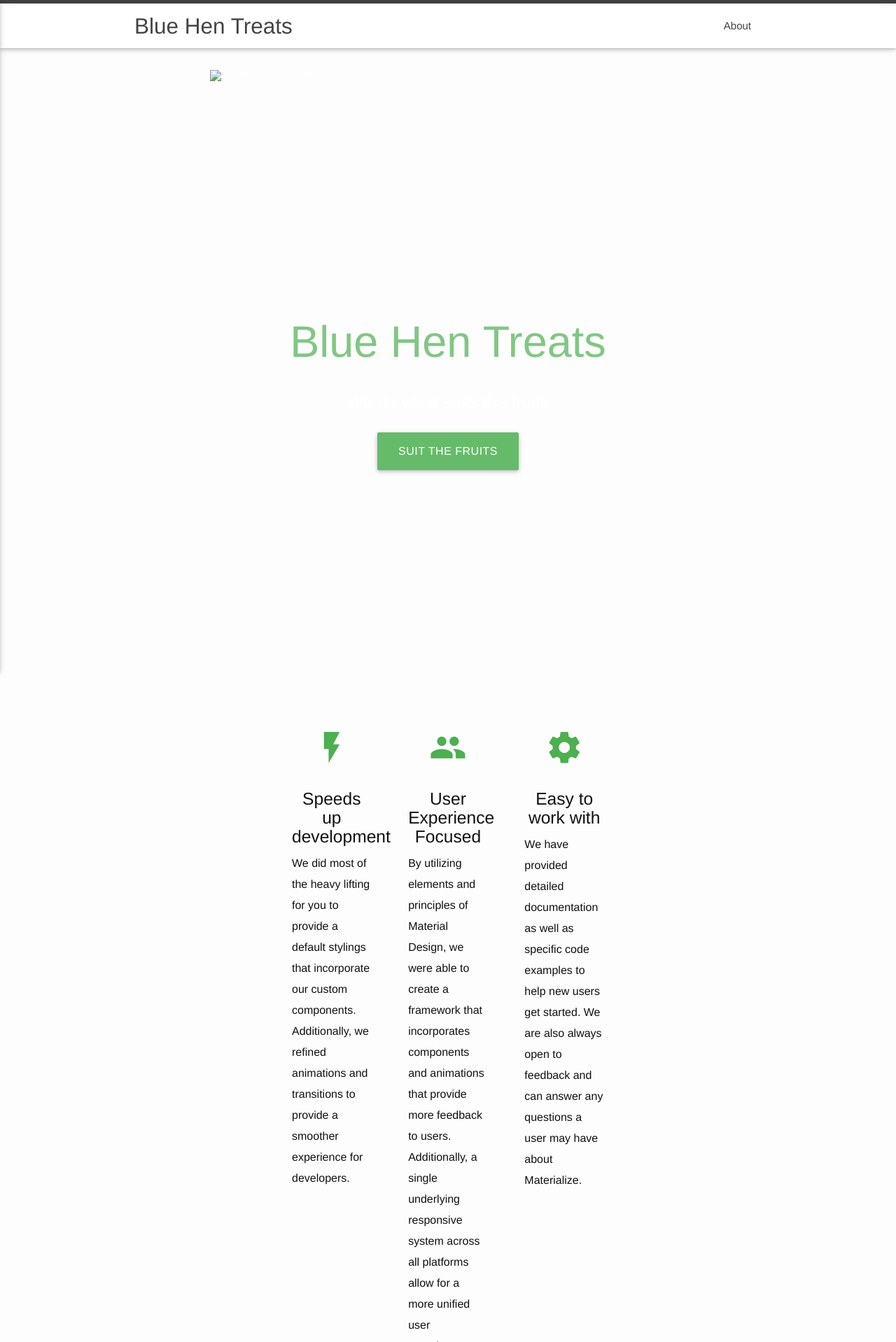
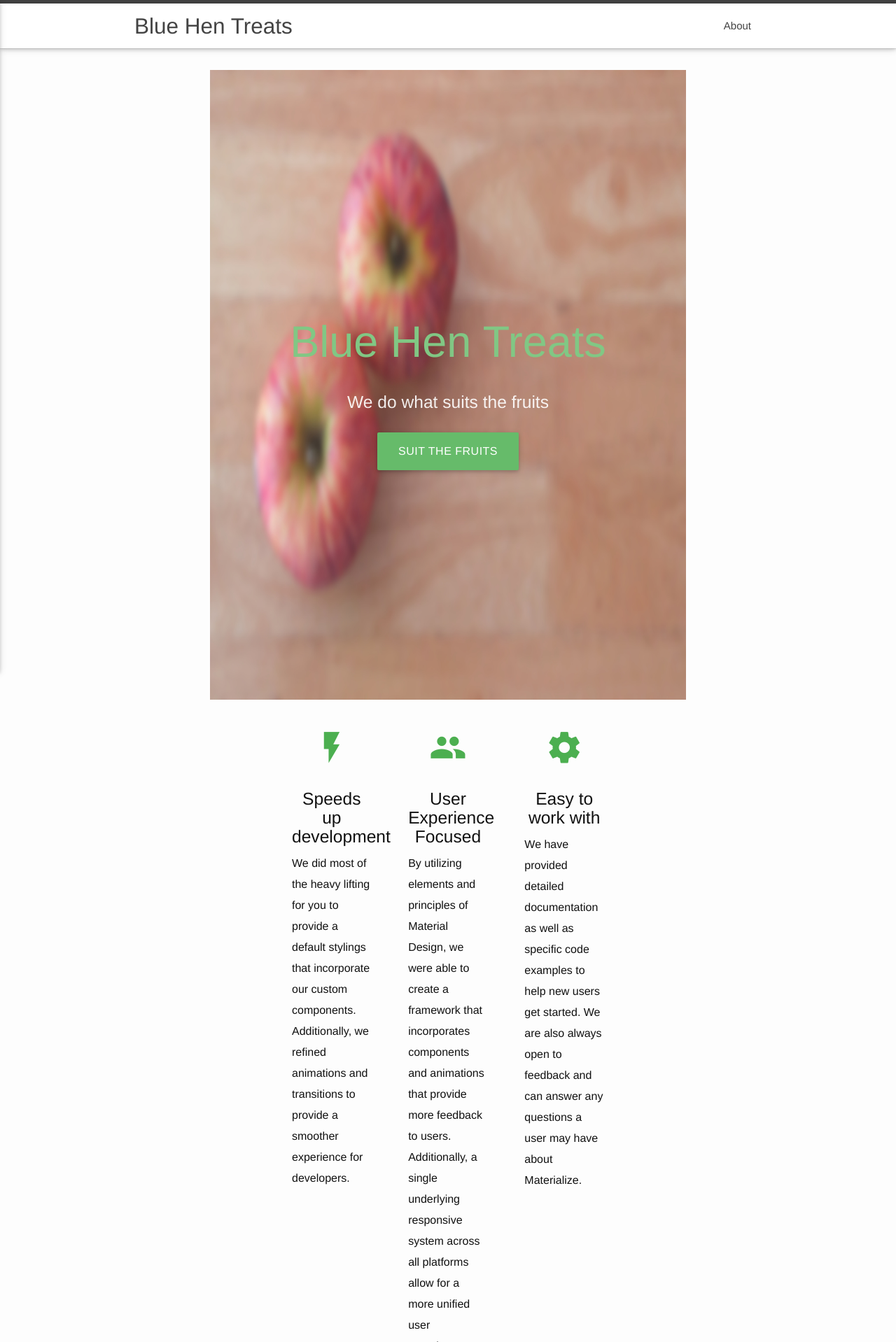
Before and after one commit to veggiedefender/bluehentreats, a Jekyll site: the page built from index.html, in a window 1280 px wide. Shown: the top 1918 px of the page at 70% size. Built offline with Jekyll 4.4.1, drawn with Linux system fonts in a browser that asks for light colours; nearby versions of some CDN libraries.

Commit message:
quick fix

```diff
--- a/index.html
+++ b/index.html
@@ -19,7 +19,7 @@ layout: default
         </div>
       </div>
     </div>
-    <div class="parallax"><img src="background1.jpg" alt="Unsplashed background img 1"></div>
+    <div class="parallax"><img src="img/background1.jpg" alt="Unsplashed background img 1"></div>
   </div>
 
   <div class="container" id="about">
@@ -67,7 +67,7 @@ layout: default
         </div>
       </div>
     </div>
-    <div class="parallax"><img src="background2.jpg" alt="Unsplashed background img 2"></div>
+    <div class="parallax"><img src="img/background2.jpg" alt="Unsplashed background img 2"></div>
   </div>
 
   <div class="container">
@@ -93,7 +93,7 @@ layout: default
         </div>
       </div>
     </div>
-    <div class="parallax"><img src="background3.jpg" alt="Unsplashed background img 3"></div>
+    <div class="parallax"><img src="img/background3.jpg" alt="Unsplashed background img 3"></div>
   </div>
 
   <script>
```
